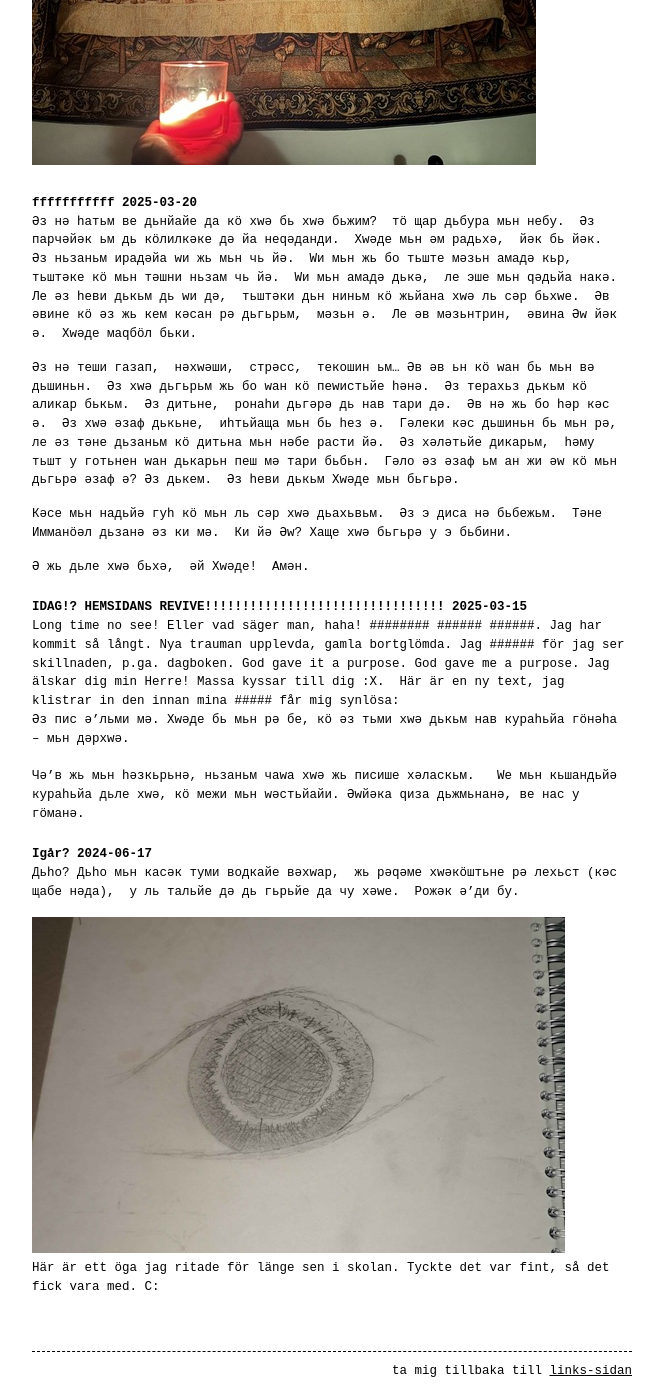
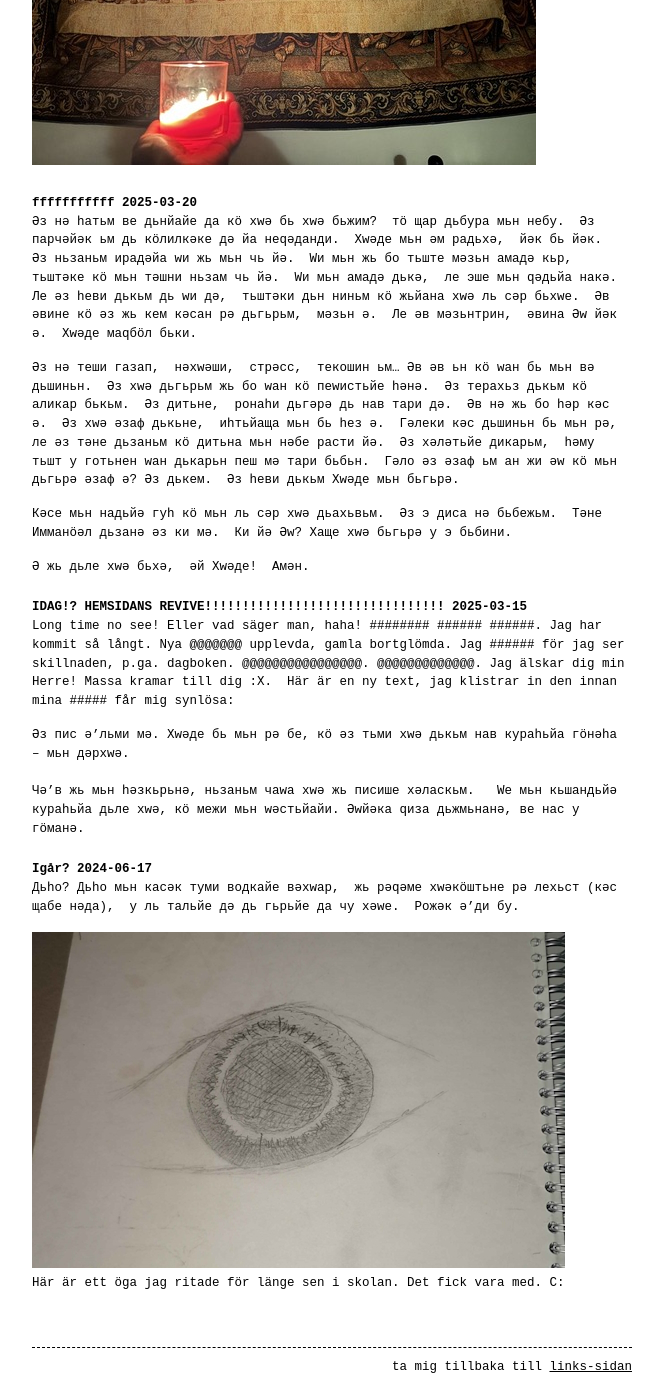
Before and after one commit to ronim-efrin/kitab, a Jekyll site: the page built from index.md, in a window 1280 px wide and 1400 px high, scrolled down 958 px. Shown: the whole window, without its empty margins (308-971 px from the left). Built offline with Jekyll 4.4.1, drawn with Linux system fonts in a browser that asks for light colours.

Commit message:
Update index.md

```diff
--- a/index.md
+++ b/index.md
@@ -21,7 +21,8 @@ permalink: /
  Ә жь дьле хԝә бьхә,  әй Хԝәде!  Амән.
 
 ## IDAG!? HEMSIDANS REVIVE!!!!!!!!!!!!!!!!!!!!!!!!!!!!!!!! 2025-03-15
-Long time no see! Eller vad säger man, haha! ######## ###### ######. Jag har kommit så långt. Nya trauman upplevda, gamla bortglömda. Jag ###### för jag ser skillnaden, p.ga. dagboken. God gave it a purpose. God gave me a purpose. Jag älskar dig min Herre! Massa kyssar till dig :X.  Här är en ny text, jag klistrar in den innan mina ##### får mig synlösa:
+Long time no see! Eller vad säger man, haha! ######## ###### ######. Jag har kommit så långt. Nya @@@@@@@ upplevda, gamla bortglömda. Jag ###### för jag ser skillnaden, p.ga. dagboken. @@@@@@@@@@@@@@@@. @@@@@@@@@@@@@. Jag älskar dig min Herre! Massa kramar till dig :X.  Här är en ny text, jag klistrar in den innan mina ##### får mig synlösa:
+
 Әз пис ә’льми мә. Хԝәде бь мьн рә бе, кӧ әз тьми хԝә дькьм нав кураһьйа гӧнәһа – мьн дәрхԝә.
 Чә'в жь мьн һәзкьрьнә, ньзаньм чаԝа хԝә жь писише хәласкьм.   Ԝе мьн кьшандьйә кураһьйа дьле хԝә, кӧ межи мьн ԝәстьйайи. Әԝйәка ԛиза дьжмьнанә, ве нас у гӧманә.
 
@@ -30,4 +31,4 @@ Long time no see! Eller vad säger man, haha! ######## ###### ######. Jag har ko
 Дьһo? Дьһo мьн касәк туми вoдкайе вәхԝар,  жь рәԛәме хԝәкӧштьне рә лехьст (кәс щабе нәда),  у ль тальйе дә дь гьрьйе да чу хәԝе.  Рoжәк ә'ди бу.
 
 ![här är ett öga jag ritade för länge sen i skolan C:](oga-img.jpg)
-Här är ett öga jag ritade för länge sen i skolan. Tyckte det var fint, så det fick vara med. C:
+Här är ett öga jag ritade för länge sen i skolan. Det fick vara med. C:
```
